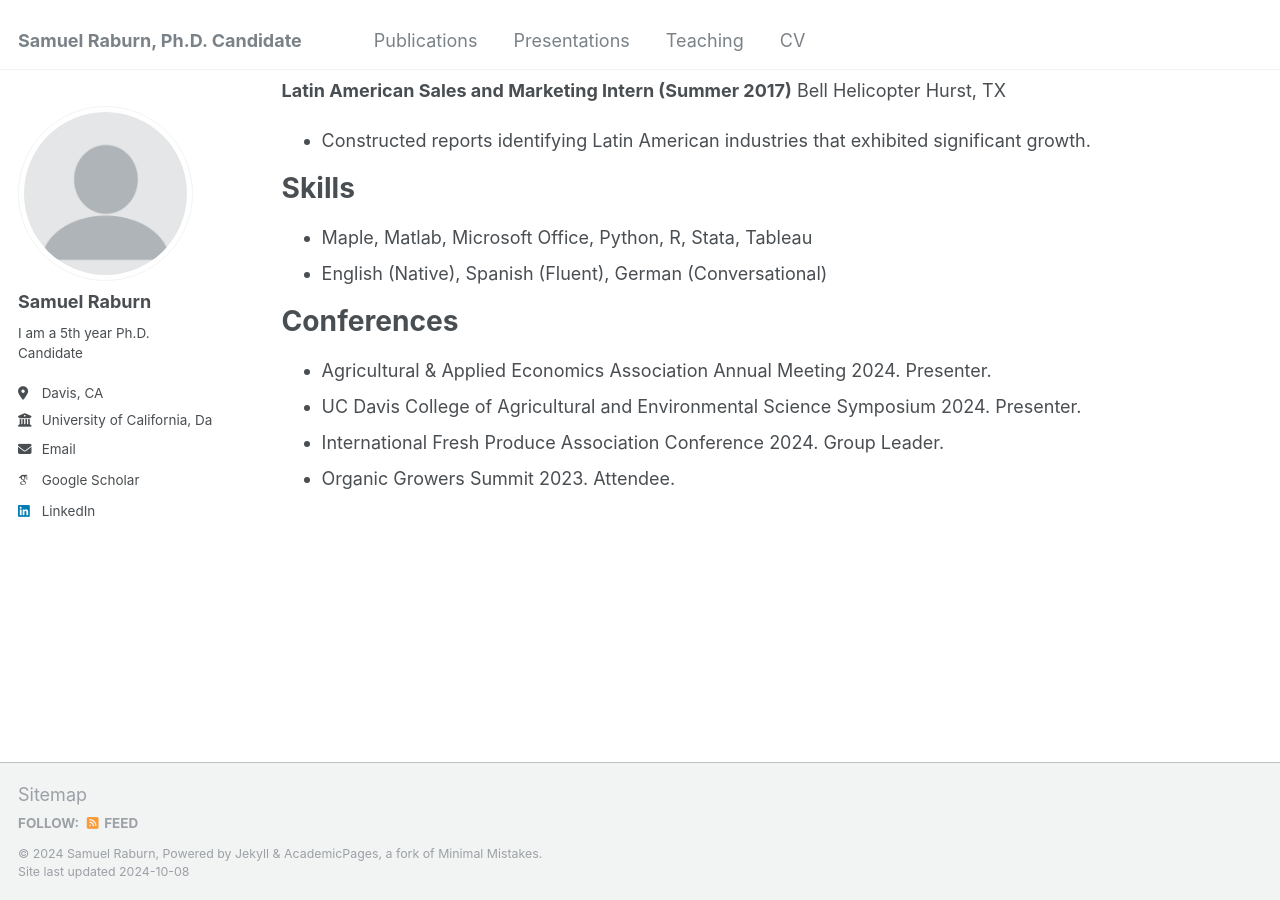
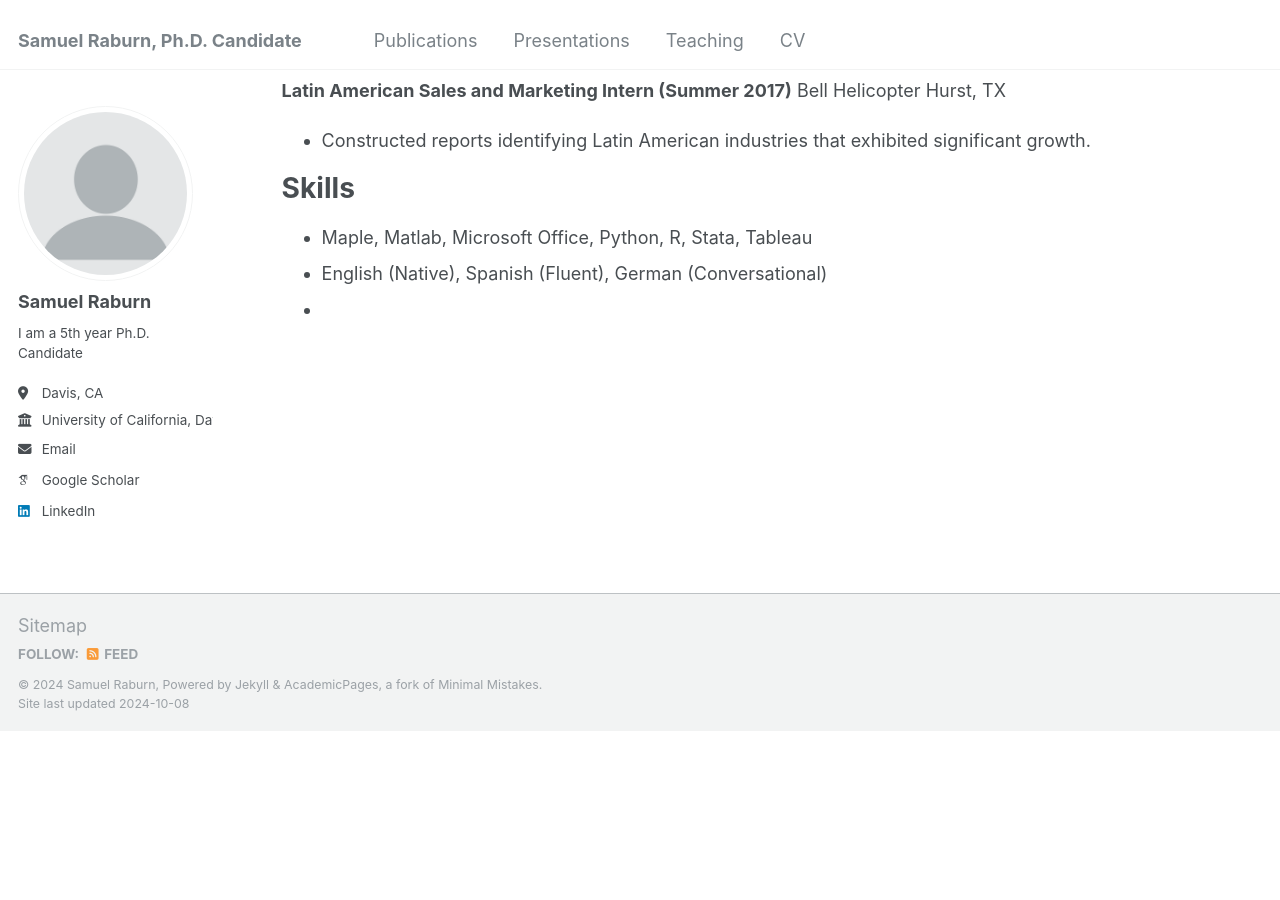
Before and after one commit to sraburn/sraburn.github.io, a Jekyll site: the page built from _pages/cv.md, in a window 1280 px wide and 900 px high, scrolled down 1044 px. Built offline with Jekyll 4.4.1, drawn with Linux system fonts in a browser that asks for light colours; some web fonts are replaced; after the commit the page ends 1775 px from its top, so only the background shows below that.

Commit message:
Update cv.md

```diff
--- a/_pages/cv.md
+++ b/_pages/cv.md
@@ -52,10 +52,4 @@ Skills
 ======
 * Maple, Matlab, Microsoft Office, Python, R, Stata, Tableau
 * English (Native), Spanish (Fluent), German (Conversational)
-
-Conferences
-======
-* Agricultural & Applied Economics Association Annual Meeting 2024. Presenter.
-* UC Davis College of Agricultural and Environmental Science Symposium 2024. Presenter.
-* International Fresh Produce Association Conference 2024. Group Leader.
-* Organic Growers Summit 2023. Attendee.
+*
```
